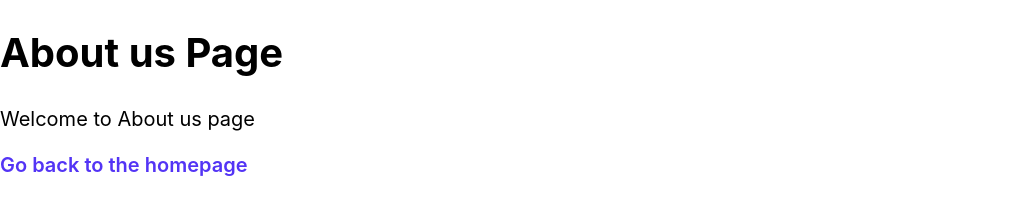
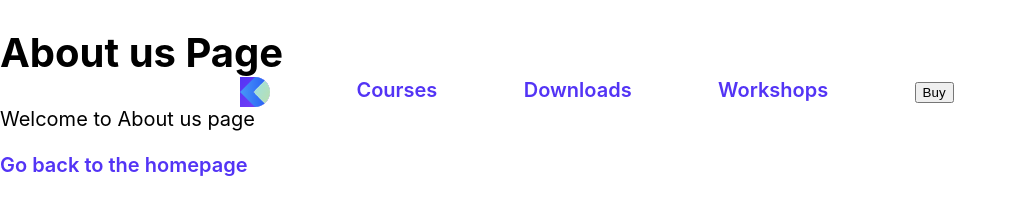
Before and after one commit to devDesignJedi/my-react-app, a Gatsby site: page /page-2 in a window 1280 px wide. Shown: the whole page, without its empty margins (0-1017 px from the left). Built offline with nearby package versions, Linux system fonts and the light colour scheme; Gatsby itself is replaced by a stand-in of ours.

Commit message:
Added Navigation

```diff
--- /dev/null
+++ b/src/components/Header.css
@@ -0,0 +1,13 @@
+.Header {
+    position: fixed; /* this will float the header on top of the background */
+    width: 100%; /* because it is a position fixed we need to set the width to 100% */
+    padding: 50px 0;
+    z-index: 100; /* why z-index? tbecause we want our always be on top of everything - because as soon as you start using position fixed or absolute - sometimes when you multiple of them - some of them might be on top or they might be hidden by others - so z-index provides a heieracrchy where you can set a number - and set a high number for something you will always be on top of everything and a low number for something like 1 or 0 which will be at the base */
+}
+
+.HeaderGroup {
+    max-width: 800px;
+    margin: 0 auto;
+    display: grid;
+    grid-template-columns: repeat(5, auto);
+}
--- a/src/components/header.js
+++ b/src/components/header.js
@@ -1,31 +1,15 @@
 import React from 'react'
 import { Link } from 'gatsby'
+import './Header.css'
 
 const Header = ({ siteTitle }) => (
-  <div
-    style={{
-      background: 'rebeccapurple',
-      marginBottom: '1.45rem',
-    }}
-  >
-    <div
-      style={{
-        margin: '0 auto',
-        maxWidth: 960,
-        padding: '1.45rem 1.0875rem',
-      }}
-    >
-      <h1 style={{ margin: 0 }}>
-        <Link
-          to="/"
-          style={{
-            color: 'white',
-            textDecoration: 'none',
-          }}
-        >
-          {siteTitle}
-        </Link>
-      </h1>
+  <div className="Header">
+    <div className="HeaderGroup">
+        <Link to="/"><img src={require('../images/logo-designcode.svg')} width="30" /></Link> {/* duplicate links shift + command + down arrow */}
+        <Link to="/courses">Courses</Link>
+        <Link to="/downloads">Downloads</Link>
+        <Link to="/workshops">Workshops</Link>
+        <Link to="/buy"><button>Buy</button></Link>
     </div>
   </div>
 )
--- a/src/components/layout.js
+++ b/src/components/layout.js
@@ -25,9 +25,8 @@
             { name: 'description', content: 'Sample' },
             { name: 'keywords', content: 'sample, something' },
           ]}
-        >
-          <html lang="en" />
-        </Helmet>
+        />
+        <Header />
           {children}
 
       </>
```
